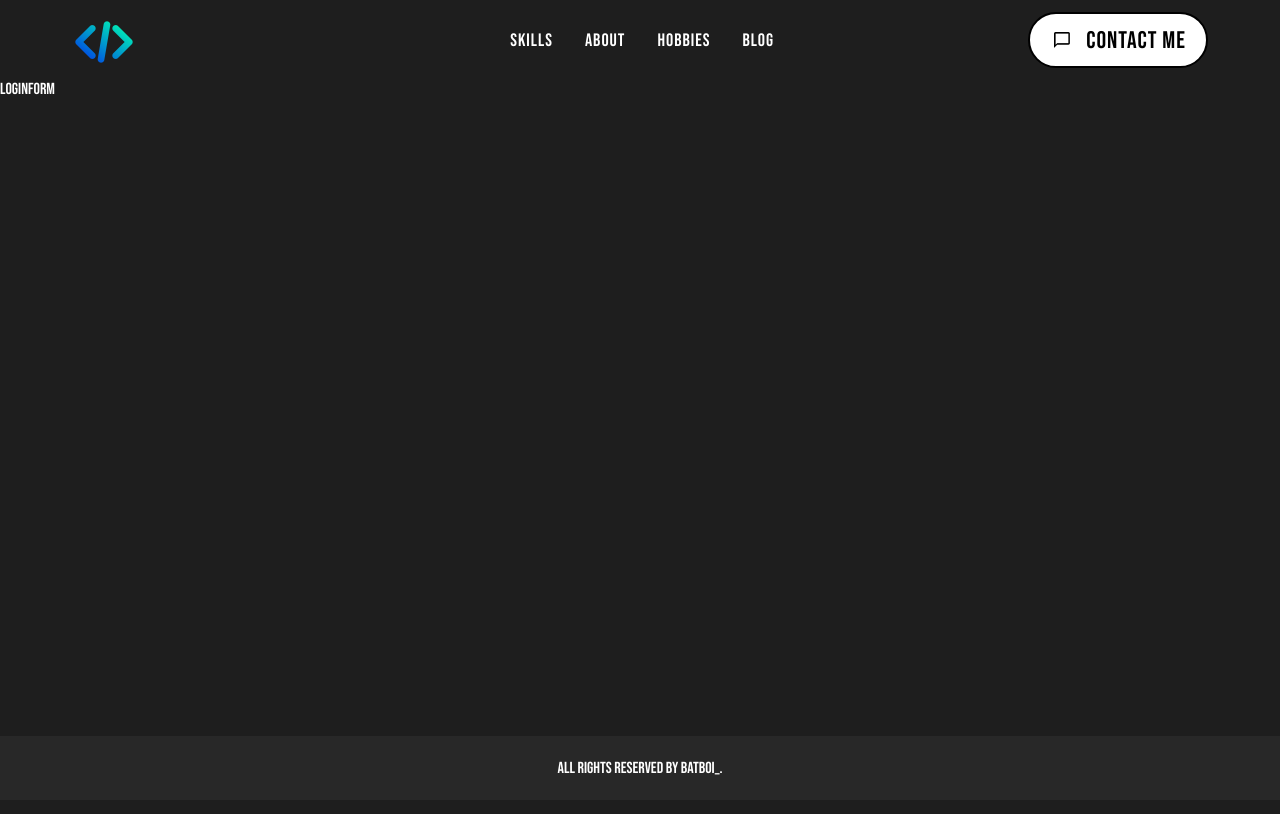
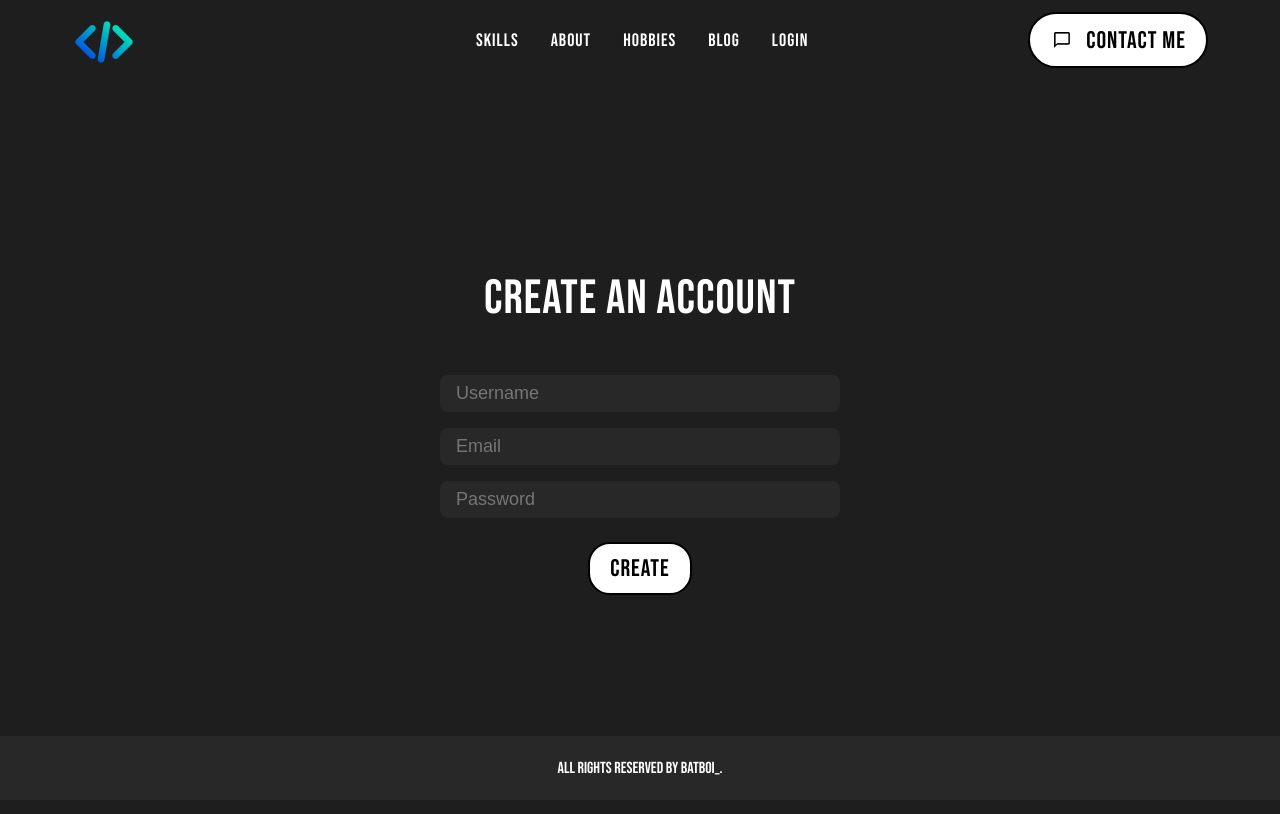
Before and after one commit to artn01/portfolio, a React (Create React App) app: page /login in a window 1280 px wide. Built offline with nearby package versions, Linux system fonts and the light colour scheme.

Commit message:
loginForm

```diff
--- a/src/App.js
+++ b/src/App.js
@@ -6,7 +6,6 @@ import {BrowserRouter, Route, Routes} from 'react-router-dom'
 import About from "./components/About/About";
 import Hobbies from "./components/Hobbies/Hobbies";
 import Contact from "./components/Contact/Contact";
-import newAbout from "./components/newAbout/newAbout";
 import './app.css';
 import Blog from "./components/Blog/Blog";
 import BlogPost from "./components/BlogPost/BlogPost";
--- a/src/components/LoginForm/LoginForm.js
+++ b/src/components/LoginForm/LoginForm.js
@@ -1,8 +1,43 @@
-import React from 'react'
+import React, { useState } from 'react'
+import './loginForm.css'
 
 const LoginForm = () => {
+
+  const [username, setUsername] = useState('')
+  const [email, setEmail] = useState('')
+  const [password, setPassword] = useState('')
+
   return (
-    <div>LoginForm</div>
+    <div id='loginForm'>
+        <h1 className='blogPostPageTitle'>Create an account</h1>
+        {/* <span className='blogPostDesc'>Write something!</span> */}
+
+        {/* {pageTitle()} */}
+
+
+        <form className='loginFormForm'>
+            <input type='text' className='username' placeholder='Username' name='username'
+              value={username}
+              onChange={(event) => setUsername(event.target.value)}></input>
+              {/* {errors.username && (
+                <span className='error-message'>{errors.username}</span>)} */}
+
+            <input type='text' className='loginEmail' placeholder='Email' name='email'
+              value={email}
+              onChange={(event) => setEmail(event.target.value)}>
+              </input>
+              {/* {errors.heading && (
+                <span className='error-message'>{errors.heading}</span>)} */}
+
+            <input className='password' name='password' placeholder='Password'
+              value={password}
+              onChange={(event) => setPassword(event.target.value)}></input>
+              {/* {errors.contents && (
+                <span className='error-message'>{errors.contents}</span>)} */}
+
+            <button className='loginFormSubmitBtn' type='submit' value="Send">Create</button>
+        </form>
+    </div>
   )
 }
 
--- a/src/components/LoginForm/loginForm.css
+++ b/src/components/LoginForm/loginForm.css
@@ -52,11 +52,11 @@
     max-width: 60rem;
 }
 
-.username, .email, .password {
+.username, .loginEmail, .password {
     font-family: sans-serif;
     font-size: large;
     width: 100%;
-    max-width: 40rem;
+    max-width: 25rem;
     margin: 0.5rem;
     padding: 0.5rem 1rem;
     color: white;
@@ -68,7 +68,7 @@
 .password {
     max-height: 20rem;
     min-width: 11rem;
-    min-height: 5rem;
+    min-height: 2rem;
 }
 
 .loginFormSubmitBtn {
--- a/src/components/NavBar/NavBar.js
+++ b/src/components/NavBar/NavBar.js
@@ -3,7 +3,6 @@ import './NavBar.css'
 import logo from '../../assets/logo_new.png'
 import contactImg from '../../assets/contact.png'
 import menu from '../../assets/burger_menu.png'
-import {Link} from 'react-scroll';
 
 const Navbar = () => {
 
@@ -39,6 +38,10 @@ const Navbar = () => {
             Blog
           </a>
 
+          <a className='desktopMenuListItemA' href='/login'>
+            Login
+          </a>
+
         </div>
         <a className="desktopMenuBtn" href="/contact">
             <img src={contactImg} alt="Contact Me" className="desktopMenuImg"/>Contact Me</a>
@@ -60,6 +63,10 @@ const Navbar = () => {
 
             <a className='listItem' href='/blog'>
               Blog
+            </a>
+
+            <a className='listItem' href='/login'>
+              Login
             </a>
 
           {/* <Link className="listItem"
```
